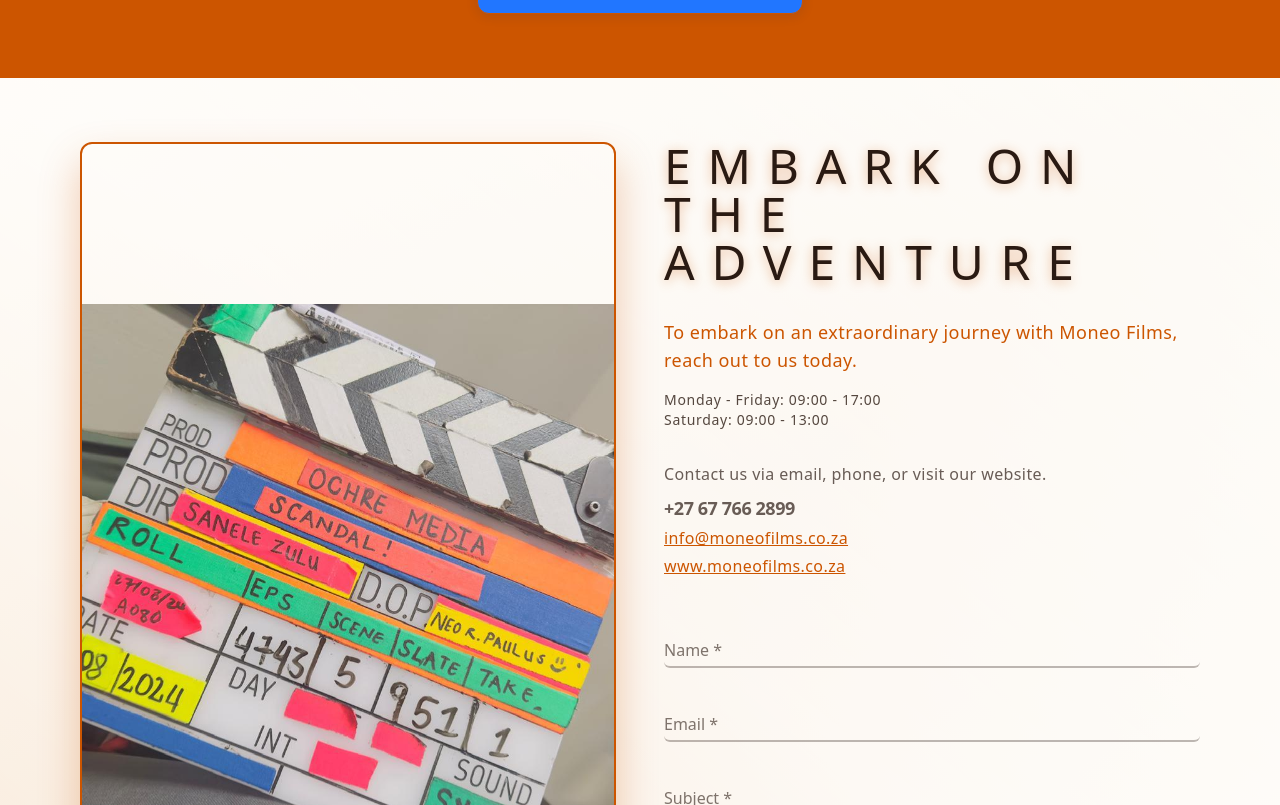
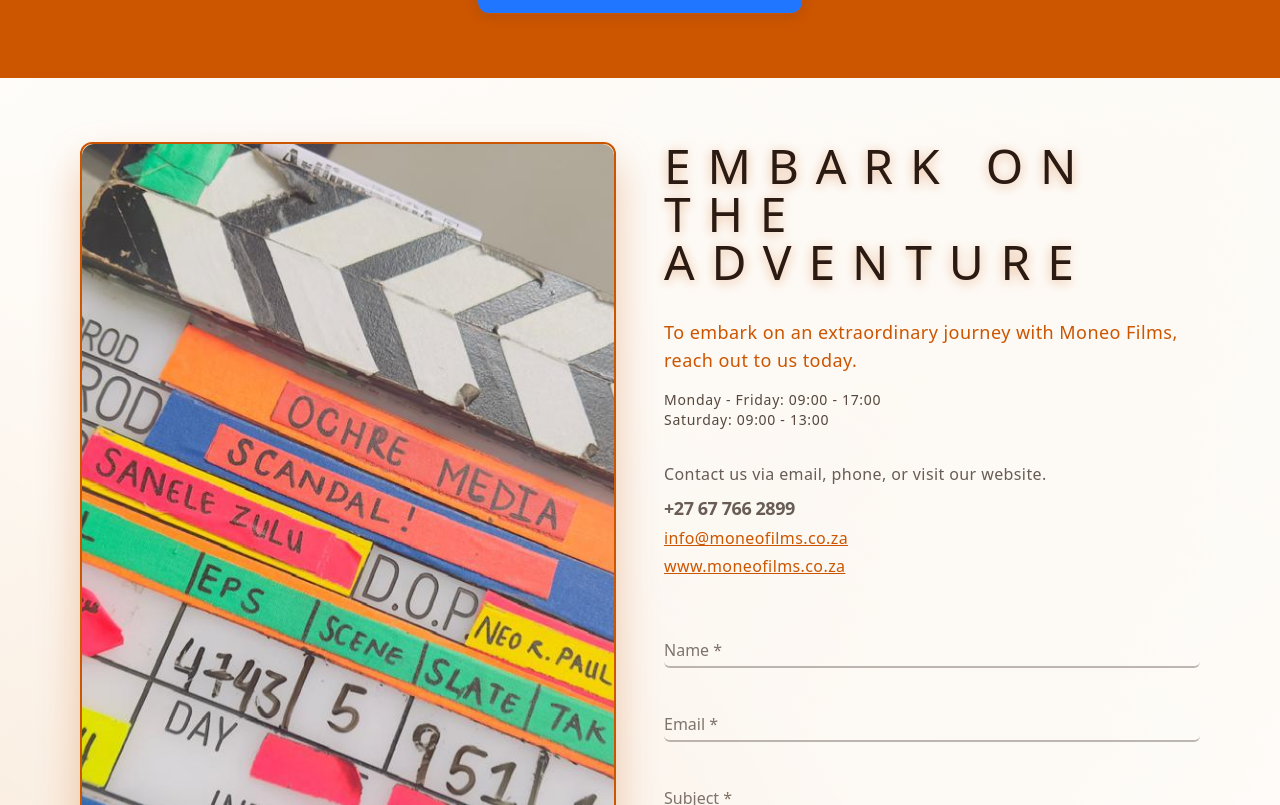
Before and after one commit to Sabelodone/moneo, a React (Create React App) app: page / in a window 1280 px wide. Shown: the part 9175-9980 px from the top of the page. Built offline with nearby package versions, Linux system fonts and the light colour scheme.

Commit message:
server or api

```diff
--- a/src/components/ContactInfo.tsx
+++ b/src/components/ContactInfo.tsx
@@ -79,17 +79,17 @@ export default function ContactSection() {
   whileInView={{ opacity: 1, y: 0 }}
   viewport={{ once: true }}
   transition={{ duration: 0.8, ease: "easeOut" }}
-          className="rounded-xl overflow-hidden shadow-[0_20px_40px_rgba(204,85,0,0.3)] border-2 border-[#CC5500] h-full flex items-center"
+  className="rounded-xl overflow-hidden shadow-[0_20px_40px_rgba(204,85,0,0.3)] border-2 border-[#CC5500] flex items-stretch h-full"
   style={{ perspective: 900 }}
 >
   <img
     src="/images/image6.jpeg"
     alt="Cinematic Adventure"
-            className="w-full h-full object-cover transform hover:scale-105 transition-transform duration-800 ease-in-out"
+    className="w-full h-full object-cover transform hover:scale-105 transition-transform duration-800 ease-in-out rounded-xl"
     loading="lazy"
-            style={{ minHeight: "300px", maxHeight: "600px" }}
   />
 </motion.div>
+
 
         {/* Form + Text */}
         <motion.div
```
Lines whose indentation alone changed are shown as unchanged.
